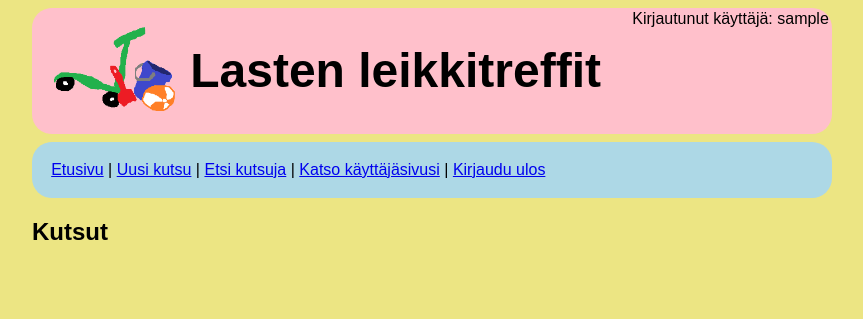
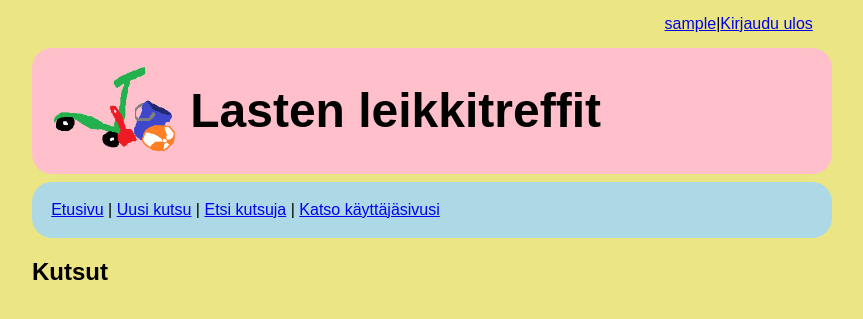
Before and after one commit to adii323/lastenleikkitreffit, a Flask app: page / in a window 1280 px wide. Shown: the top 319 px of the page, without its empty margins (208-1071 px from the left). Run offline with Flask 3, Linux system fonts and the light colour scheme; the visitor is signed in with stand-in values (Sample User, id 1); data comes from the database, SQL or seed files in the repository; data that the repository does not hold is empty.

Commit message:
Move the username and logout to the topbar if logged in

```diff
--- a/static/main.css
+++ b/static/main.css
@@ -3,6 +3,21 @@ body {
   max-width: 50em;
   font-family: sans-serif;
   background-color: rgb(236, 229, 131);
+}
+
+.topbar {
+  color: #000;
+  padding: 0.2em 1.2em;
+  margin: 0.5em 0;
+  border-radius: 20px;
+  display: flex;
+  justify-content: flex-end;
+  align-items: center;
+  min-height: 1.6em;
+}
+
+.topbar .user {
+  margin: 0;
 }
 
 .header {
@@ -17,13 +32,6 @@ body {
   position: relative;
   border-radius: 20px;
   text-align: center;
-}
-
-.header .user {
-  position: absolute;
-  top: 0.1em;
-  right: 0.2em;
-  margin: 0;
 }
 
 .header .logo {
@@ -51,6 +59,7 @@ body {
   align-items: center;
   justify-content: space-between;
   gap: 12px;
+  padding: 1.15em 0;
 }
 
 .inv-title {
--- a/templates/index.html
+++ b/templates/index.html
@@ -7,8 +7,8 @@
 
 {% for invitation in invitations %}
 <div class="invitations">
-<a href="/invitation/{{ invitation.id }}">{{ invitation.title }}</a> |
-Ajankohta: {{ invitation.day}} {{ invitation.time}} | Paikka: {{ invitation.location}} <br />
+<a class="title" href="/invitation/{{ invitation.id }}">{{ invitation.title }}</a> |
+Ajankohta: {{ invitation.day}} {{ invitation.time}} | Paikka: {{ invitation.location}} |
 Kutsuja: <a href="/user/{{ invitation.user_id }}" >{{ invitation.username }} </a>
 </div>
 {% endfor %}
--- a/templates/layout.html
+++ b/templates/layout.html
@@ -7,21 +7,27 @@
 </head>
 
 <body>
+  {% if session.username %}
+  <div class="topbar">
+    <a href="/user/{{ session.user_id }}">{{ session.username }}</a> |
+    <a href="/logout">Kirjaudu ulos</a>
+  </div>
+  {% else %}
+  <div class="topbar"></div>
+  {% endif %}
+
   <div class="header">
     <img class="logo" src="/static/images/logo.png" alt="Logo">
     <h1>Lasten leikkitreffit</h1>
+  </div>
+
+  <div class="nav">
   {% if session.username %}
-    <p class="user">Kirjautunut käyttäjä: {{ session.username }}</p>
-  {% endif %}
-  </div>
-  {% if session.username %}
-  <div class="nav">
     <p>
       <a href="/">Etusivu</a> |
       <a href="/new_invitation">Uusi kutsu</a> |
       <a href="/find_invitations">Etsi kutsuja</a> |
-    <a href="/user/{{ session.user_id }}">Katso käyttäjäsivusi</a> |
-    <a href="/logout">Kirjaudu ulos</a>
+      <a href="/user/{{ session.user_id }}">Katso käyttäjäsivusi</a>
     </p>
   {% else %}
     <p>
@@ -29,8 +35,8 @@
       <a href="/login">Kirjaudu sisään</a> |
       <a href="/register">Luo tunnus</a> |
       <a href="/find_invitations">Etsi kutsuja</a>
+    </p>
   {% endif %}
-  </p>
   </div>
 
   {% block content %}{% endblock %}
```
Also changed, not shown: 1 other file. Lines whose indentation alone changed are shown as unchanged.
